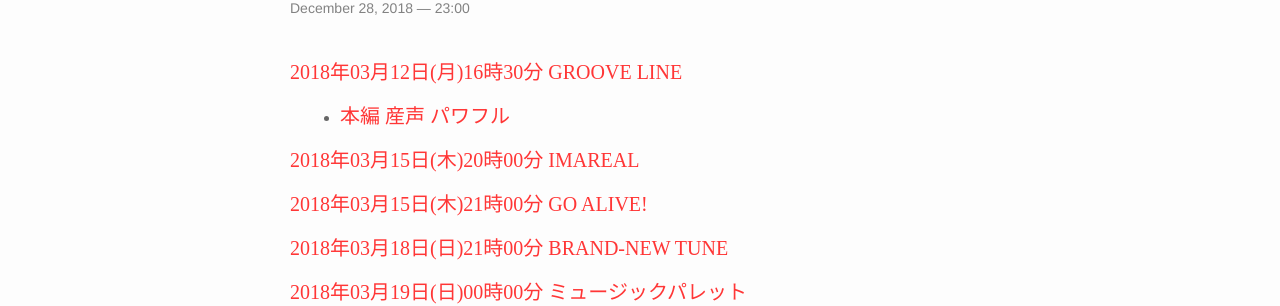
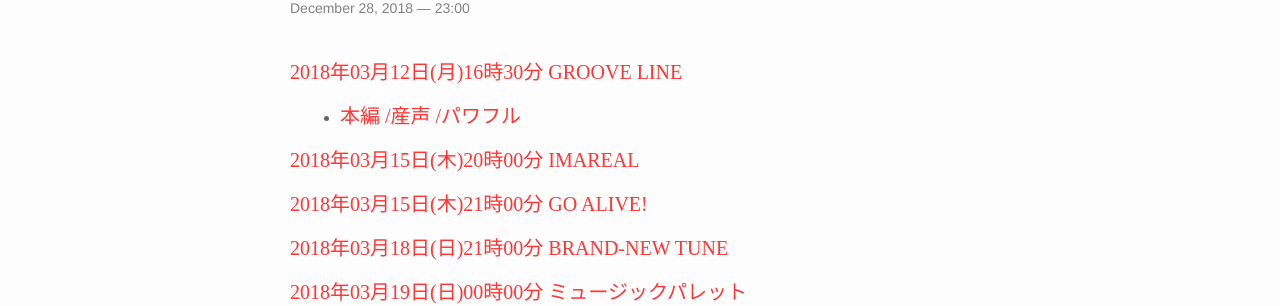
Before and after one commit to huidaoweilai2019/huidaoweilai2019.github.io, a Jekyll site: the page built from _posts/2018-12-28-update.markdown, in a window 1280 px wide and 900 px high. Shown: the part 146-452 px from the top of the window. Built offline with Jekyll 4.4.1, drawn with Linux system fonts in a browser that asks for light colours; nearby versions of some CDN libraries.

Commit message:
Update 2018-12-28-update.markdown

```diff
--- a/_posts/2018-12-28-update.markdown
+++ b/_posts/2018-12-28-update.markdown
@@ -9,7 +9,7 @@
 
 <ul></ul>
 
-* ####  [<font face="Microsoft YaHei UI">本編</font>](https://my.pcloud.com/publink/show?code=XZJBKC7ZMWs8eBAsjhHfd0e18SGSOLn1Ushy)[<font face="Microsoft YaHei UI"> 産声</font>](https://my.pcloud.com/publink/show?code=XZcfKC7ZidBOTmEFbJJFGFvsWsbiamaOAVMV)[<font face="Microsoft YaHei UI"> パワフル</font>](https://my.pcloud.com/publink/show?code=XZUfKC7ZxqYbpBqS87zVP9RDYCGTuBl3E3Tk)
+* ####  [<font face="Microsoft YaHei UI">本編</font>](https://my.pcloud.com/publink/show?code=XZJBKC7ZMWs8eBAsjhHfd0e18SGSOLn1Ushy)[<font face="Microsoft YaHei UI">   /産声</font>](https://my.pcloud.com/publink/show?code=XZcfKC7ZidBOTmEFbJJFGFvsWsbiamaOAVMV)[<font face="Microsoft YaHei UI">   /パワフル</font>](https://my.pcloud.com/publink/show?code=XZUfKC7ZxqYbpBqS87zVP9RDYCGTuBl3E3Tk)
 
 <ul></ul>
 
```
